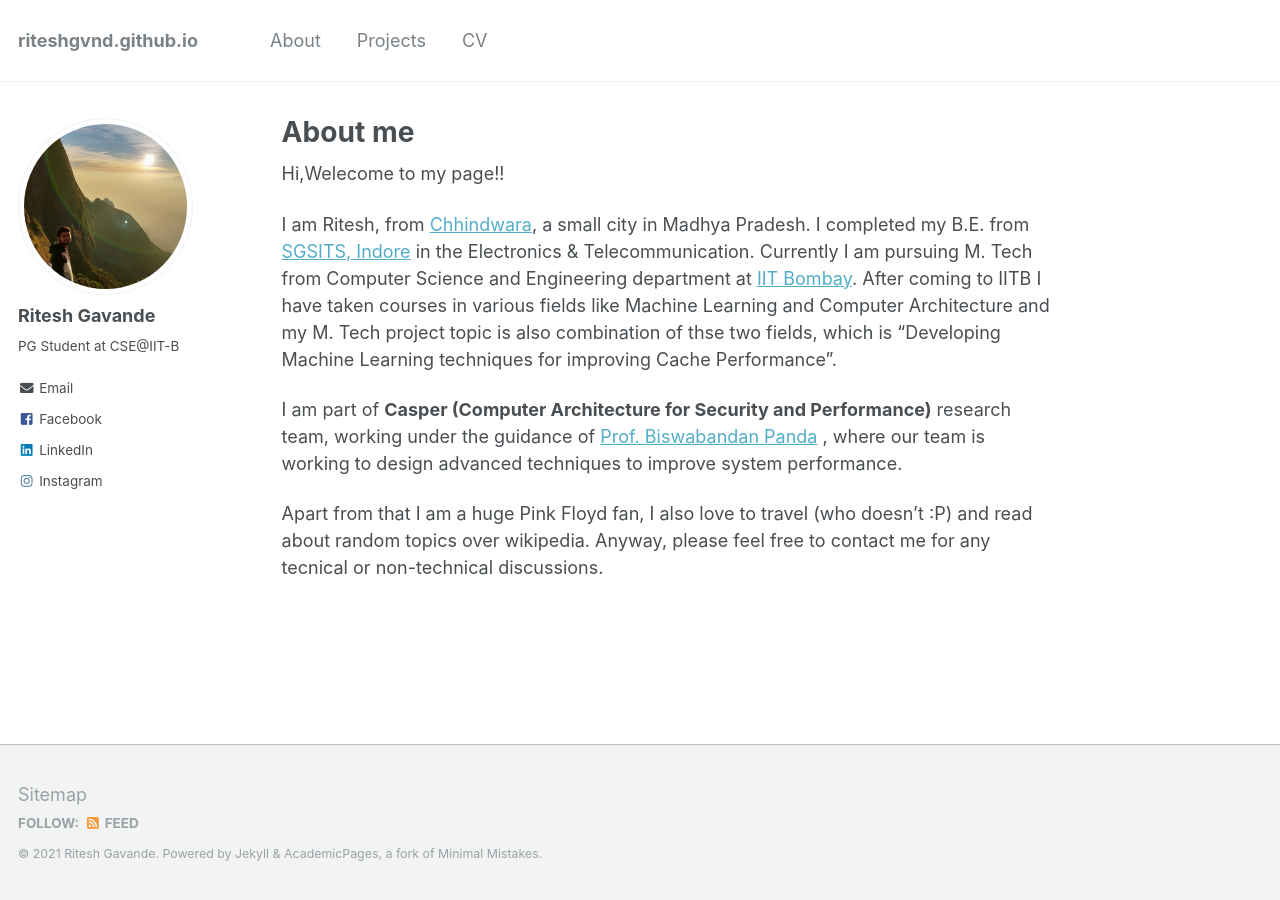
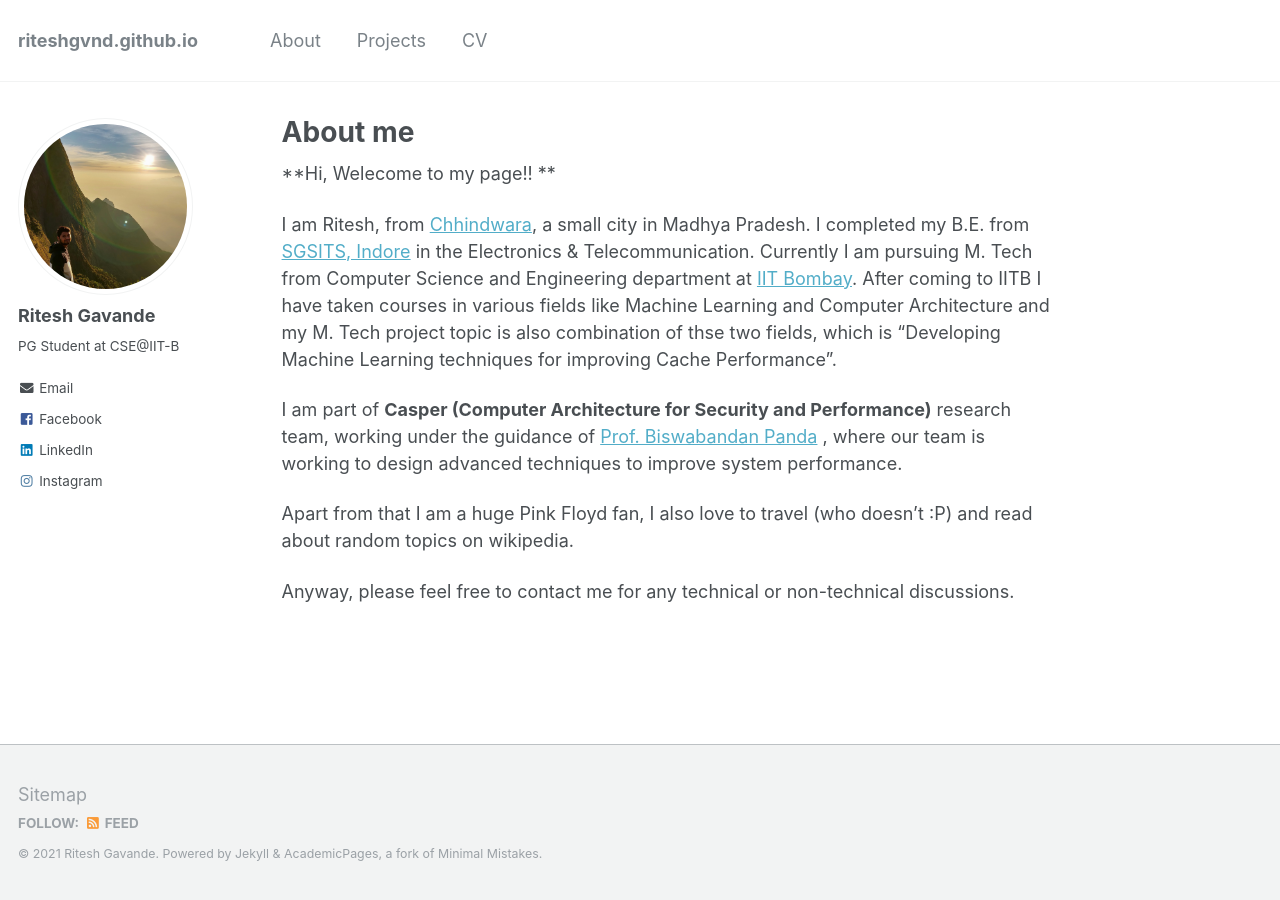
Before and after one commit to Riteshgvnd/riteshgvnd.github.io, a Jekyll site: the page built from _pages/about.md, in a window 1280 px wide. Built offline with Jekyll 4.4.1, drawn with Linux system fonts in a browser that asks for light colours.

Commit message:
Update about.md

```diff
--- a/_pages/about.md
+++ b/_pages/about.md
@@ -12,10 +12,12 @@ redirect_from:
 
 
 
-Hi,Welecome to my page!!
+**Hi, Welecome to my page!! **
 
 I am Ritesh, from [Chhindwara](https://en.wikipedia.org/wiki/Chhindwara), a small city in Madhya Pradesh. I completed my B.E. from [SGSITS, Indore](http://www.sgsits.ac.in/) in the Electronics & Telecommunication. Currently I am pursuing M. Tech from Computer Science and Engineering department at [IIT Bombay](https://www.iitb.ac.in/). After coming to IITB I have taken courses in various fields like Machine Learning and Computer Architecture and my M. Tech project topic is also combination of thse two fields, which is  "Developing Machine Learning techniques for improving Cache Performance".
 
 I am part of **Casper (Computer Architecture for Security and Performance)** research team, working under the guidance of [Prof. Biswabandan Panda](https://www.cse.iitb.ac.in/~biswa/) , where our team is working to design advanced techniques to improve system performance.
 
-Apart from that I am a huge Pink Floyd fan, I also love to travel (who doesn't :P) and read about random topics over wikipedia. Anyway, please feel free to contact me for any tecnical or non-technical discussions.
+Apart from that I am a huge Pink Floyd fan, I also love to travel (who doesn't :P) and read about random topics on wikipedia.
+
+Anyway, please feel free to contact me for any technical or non-technical discussions.
```
